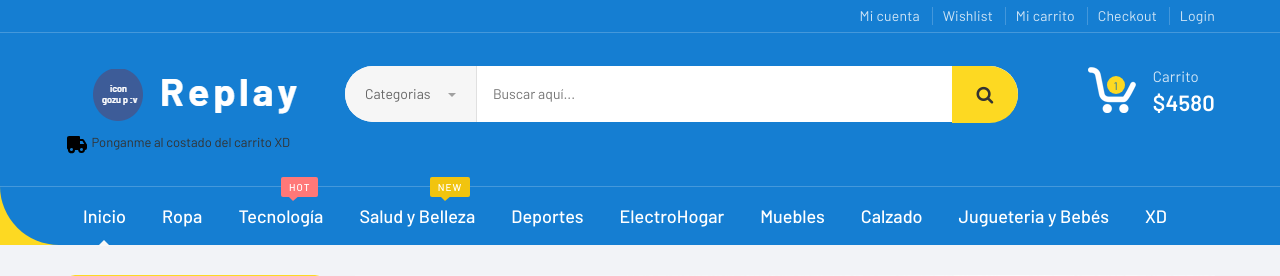
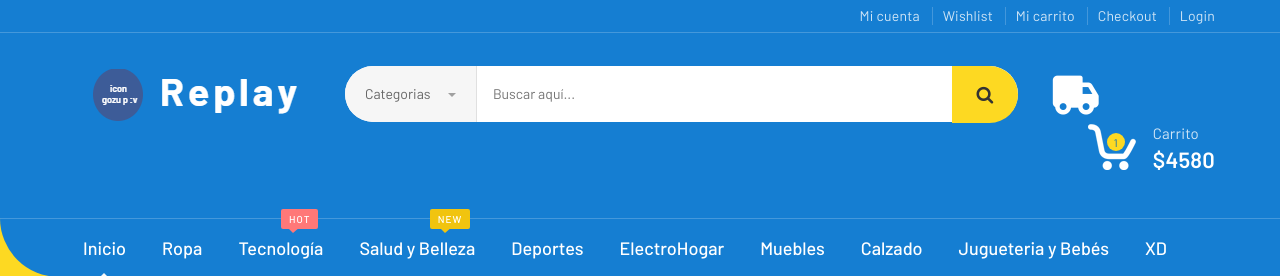
Before and after one commit to maishet/Replay, a PHP site: page /home.html in a window 1280 px wide. Shown: the top 276 px of the page. Run offline with PHP 8.4, Linux system fonts and the light colour scheme.

Commit message:
add carrito de seguimiento sin enlace xd

```diff
--- a/home.html
+++ b/home.html
@@ -23,6 +23,9 @@
 
 <!-- Icons/Glyphs -->
 <link rel="stylesheet" href="assets/css/font-awesome.css">
+
+<!-- Boxicons -->
+<link href='https://unpkg.com/boxicons@2.0.9/css/boxicons.min.css' rel='stylesheet'>
 
 <!-- Fonts -->
 <link href="https://fonts.googleapis.com/css?family=Barlow:200,300,300i,400,400i,500,500i,600,700,800" rel="stylesheet">
@@ -97,8 +100,13 @@
         <!-- /.top-search-holder -->
 
         <div class="col-lg-2 col-md-3 col-sm-4 col-xs-12 animate-dropdown top-cart-row">
+
+          <!-- ============================================================= SEGUIMIENTO ============================================================= -->
+          <div class="bx bxs-truck bx-tada-hover"></div>
+          <style>.bxs-truck{font-size: 55px; color: white; position:relative;} </style>
+          <!-- ============================================================= SEGUIMIENTO : END =============================================================-->
+
           <!-- ============================================================= SHOPPING CART DROPDOWN ============================================================= -->
-
           <div class="dropdown dropdown-cart"> <a href="#" class="dropdown-toggle lnk-cart" data-toggle="dropdown">
             <div class="items-cart-inner">
               <div class="basket">
@@ -134,13 +142,9 @@
             </ul>
             <!-- /.dropdown-menu-->
           </div>
-          <!-- /.dropdown-cart -->
+          <!-- /.dropdown-cart ENDDDDD-->
           <!-- ============================================================= SHOPPING CART DROPDOWN : END============================================================= --> </div>
           <!-- /.top-cart-row -->
-          <div class="col-lg-7 col-md-6 col-sm-8 col-xs-12 top-seguimiento-row">
-            <!-- ============================================================= SEGUIMIENTO  ============================================================= -->
-            <div class="seguimiento"> <a href="track-orders.html"> <img src="assets/images/truck-solid-24.png" alt="carro-seguimiento"> </a> <span class="lbl">Ponganme al costado del carrito XD</span></div>
-            <!-- ==============================================================SEGUIMIENTO: END===============--> </div>
       </div>
       <!-- /.row -->
 
```
Also changed, not shown: assets/css/main.css.
